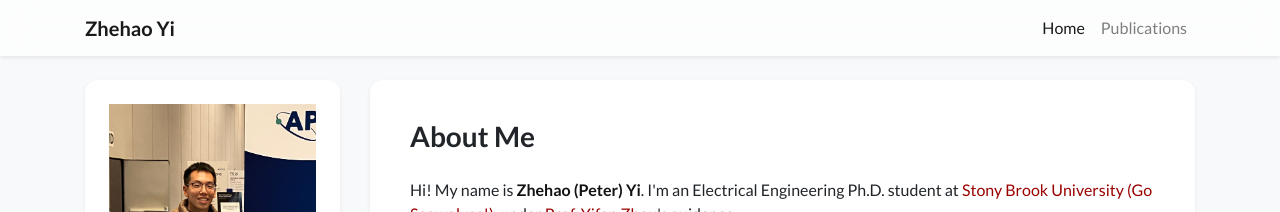
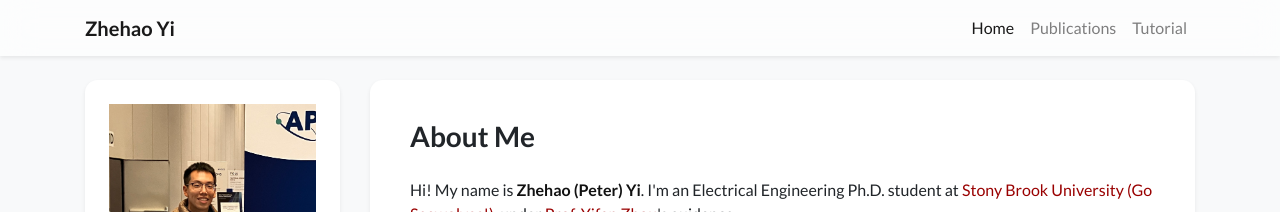
Before and after one commit to ZhehaoPeterYi/ZhehaoPeterYi.github.io, a Jekyll site: the page built from index.html, in a window 1280 px wide. Shown: the top 212 px of the page. Built offline with Jekyll 4.4.1, drawn with Linux system fonts in a browser that asks for light colours; nearby versions of some CDN libraries; a style sheet for code colours, icons or effects is not loaded.

Commit message:
Add 'Tutorial' link to navigation

```diff
--- a/_data/navigation.yml
+++ b/_data/navigation.yml
@@ -7,6 +7,8 @@ pages:
 #  url: /index_layout2
 - name: Publications
   url: /publications
+- name: Tutorial
+  url: /tutorial
 # - name: Blog
 #  url: /blog
 #- name: Showcase
```
